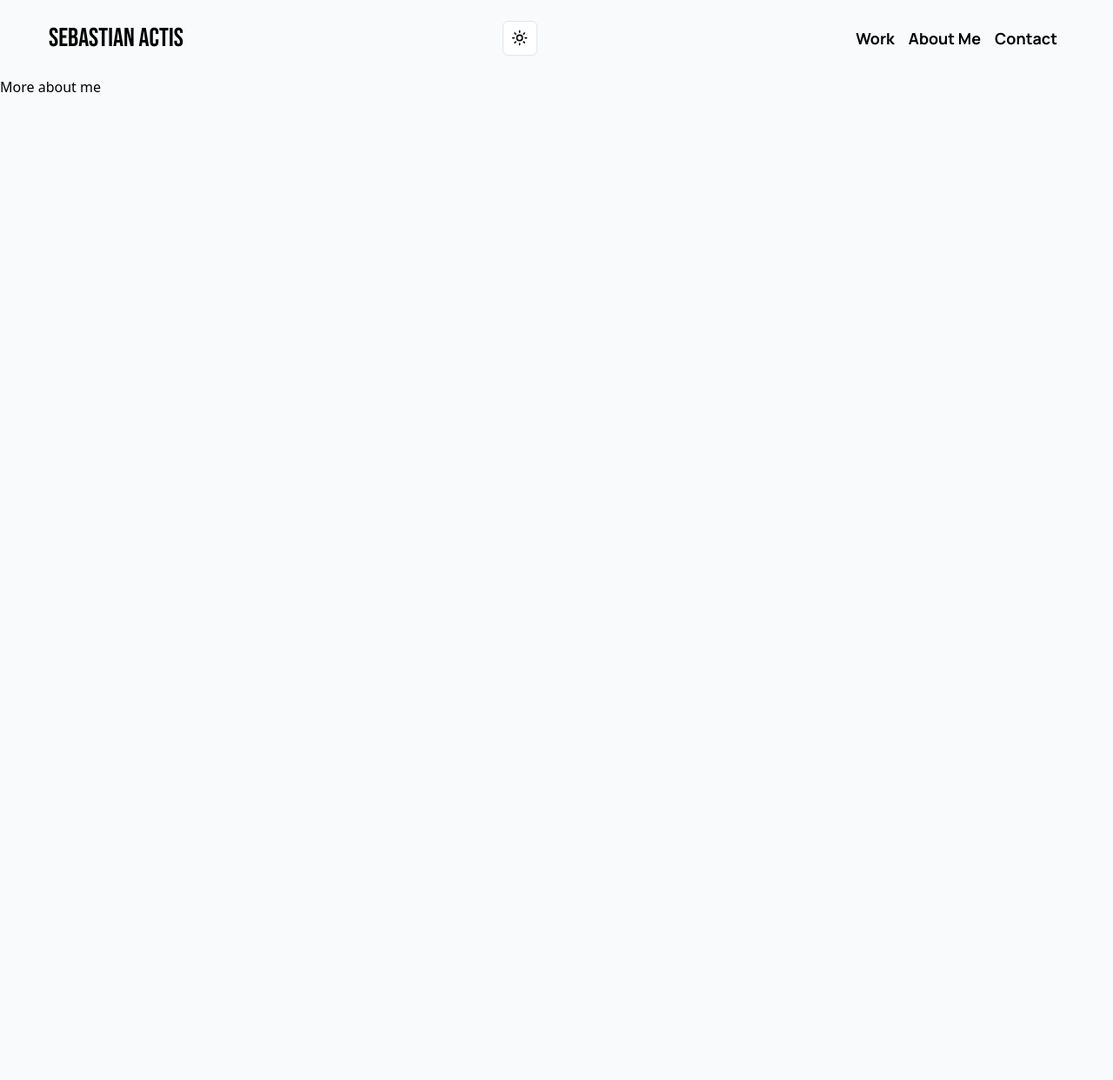
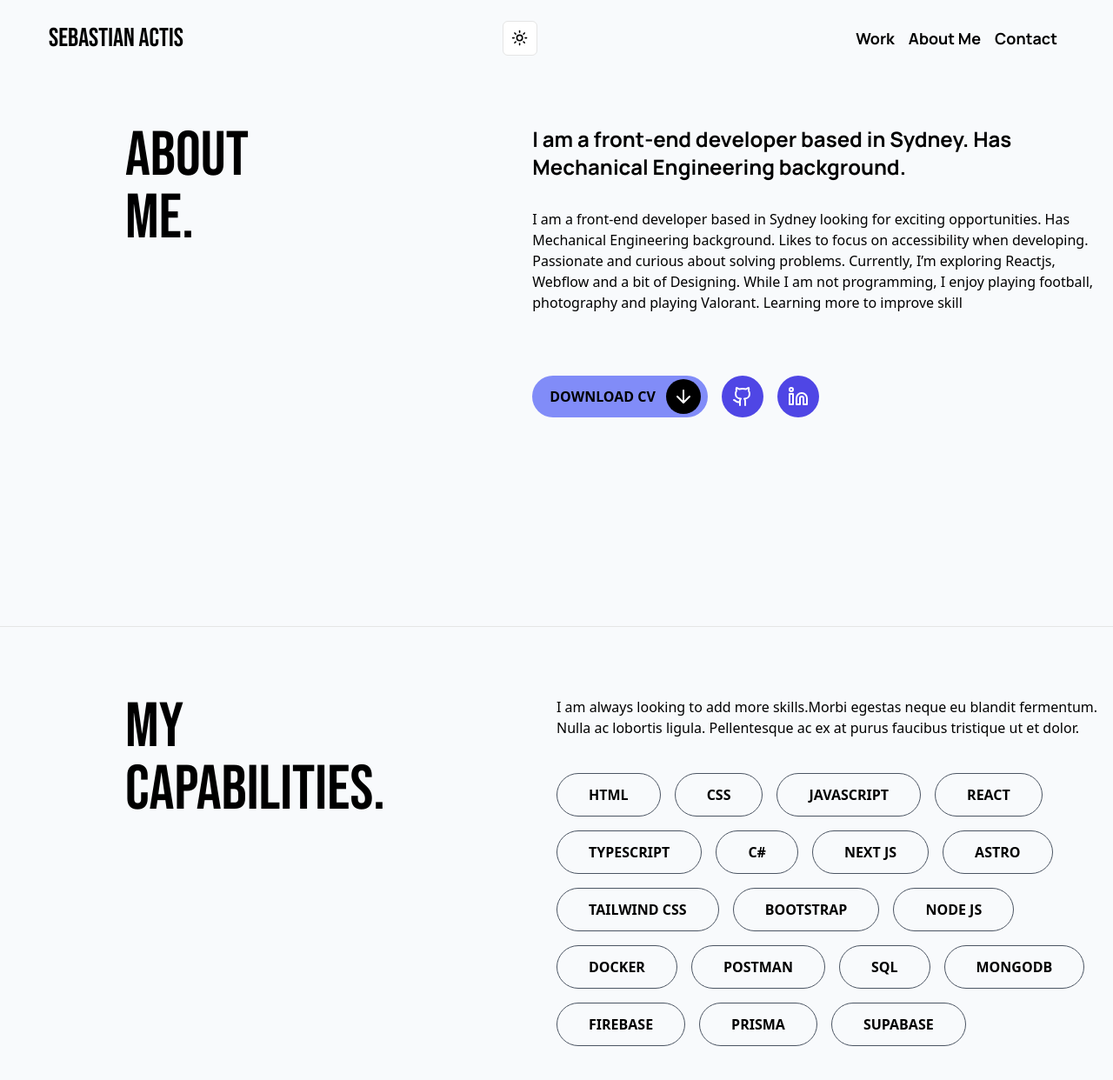
Before and after one commit to sebaactis/portfolio, a Next.js app: page /aboutme in a window 1280 px wide. Shown: the whole page at 87% size. Before the commit the page ends 800 px from the top, so only its background shows below. Built offline with nearby package versions, Linux system fonts and the light colour scheme.

Commit message:
about me + capabilites, section more about me

```diff
--- a/app/aboutme/page.tsx
+++ b/app/aboutme/page.tsx
@@ -1,11 +1,43 @@
-import React from 'react'
+import Capabilities from '@/components/capabilities/capabilities'
+import { Button } from '@/components/ui/button'
+import { Separator } from '@/components/ui/separator'
+import { bebasNeue, manrope } from '@/utils/fonts'
+import { ArrowDown, Github, LinkedinIcon } from 'lucide-react'
 
-const page = () => {
+const PageAboutMe = () => {
   return (
-    <div>
-      More about me
-    </div>
+    <>
+      <section id="aboutme" className="flex flex-col ml-5 mb-20 md:ml-36 2xl:ml-60 md:flex-row mt-20 gap-20 md:gap-52 md:mb-60">
+        <div className="flex flex-col md:mx-0 gap-2">
+          <h2 className={`${bebasNeue.className} md:text-7xl text-4xl`}> ABOUT ME.</h2>
+        </div>
+        <div className="md:w-[44rem] 2xl:ml-20 md:ml-10 flex flex-col gap-8">
+          <h2 className={`${manrope.className} md:text-2xl text-xl font-bold`}> I am a front-end developer based in Sydney. Has Mechanical Engineering background.  </h2>
+          <p className="">I am a front-end developer based in Sydney looking for exciting opportunities. Has Mechanical Engineering background. Likes to focus on accessibility when developing. Passionate and curious about solving problems. Currently, I’m exploring Reactjs, Webflow and a bit of Designing. While I am not programming, I enjoy playing football, photography and playing Valorant. Learning more to improve skill</p>
+          <div className="flex gap-3 mt-10 items-center">
+            <a href="#">
+              <Button className="rounded-3xl py-6 px-5 text-black bg-indigo-400 hover:bg-indigo-400 dark:bg-indigo-400 dark:hover:bg-indigo-400 font-bold hover:scale-[1.02] text-md transition duration-150">DOWNLOAD CV
+                <span className="bg-black rounded-full text-white dark:text-white p-2 ml-3 -mr-3">
+                  <ArrowDown />
+                </span>
+              </Button>
+            </a>
+
+            <a href="https://github.com/sebaactis" target="_blank" className="transition duration-500 rounded-full py-3 px-3 ml-1 bg-indigo-600 dark:bg-[#222222] dark:hover:bg-gray-800">
+              <Github className="text-white dark:text-indigo-400 font-bold" />
+            </a>
+
+            <a href="https://www.linkedin.com/in/sebastianactis/" target="_blank" className="transition duration-500 rounded-full py-3 px-3 ml-1 bg-indigo-600 dark:bg-[#222222] dark:hover:bg-gray-800">
+              <LinkedinIcon className="text-white dark:text-indigo-400 font-bold" />
+            </a>
+          </div>
+
+        </div>
+      </section>
+      <Separator className="dark:bg-gray-500" />
+      <Capabilities />
+    </>
   )
 }
 
-export default page
+export default PageAboutMe
--- /dev/null
+++ b/components/capabilities/capabilities.tsx
@@ -0,0 +1,29 @@
+import { bebasNeue } from '@/utils/fonts'
+import React from 'react'
+
+const Capabilities = () => {
+
+    const capabilities = ["HTML", "CSS", "JAVASCRIPT", "REACT", "TYPESCRIPT", "C#", "NEXT JS", "ASTRO", "TAILWIND CSS", "BOOTSTRAP", "NODE JS", "DOCKER", "POSTMAN", "SQL", "MONGODB", "FIREBASE", "PRISMA", "SUPABASE"]
+
+    return (
+        <section className="flex flex-col md:flex-row ml-5 md:ml-36 2xl:ml-60 gap-10 md:gap-40 mt-20 mb-10">
+            <div className="flex flex-col md:mx-0 gap-2">
+                <h2 className={`${bebasNeue.className} md:text-7xl text-4xl`}> MY CAPABILITIES.</h2>
+            </div>
+            <div className="flex flex-col w-[20rem] md:w-[40rem] gap-10">
+                <p className="">I am always looking to add more skills.Morbi egestas neque eu blandit fermentum. Nulla ac lobortis ligula. Pellentesque ac ex at purus faucibus tristique ut et dolor. </p>
+                <div className="flex md:w-[40rem] flex-wrap gap-3 md:gap-4">
+                    {capabilities.map((capability) => {
+                        return (
+                            <div key={capability} className="border border-gray-600 hover:bg-indigo-500 transition transition-500 rounded-full w-max px-4 py-2 md:px-9 md:py-3 font-bold">
+                                {capability}
+                            </div>
+                        )
+                    })}
+                </div>
+            </div>
+        </section>
+    )
+}
+
+export default Capabilities
--- a/components/navbar/navbar.tsx
+++ b/components/navbar/navbar.tsx
@@ -7,7 +7,7 @@ import { bebasNeue, manrope } from '@/utils/fonts';
 const NavBar = () => {
     return (
         <nav className='flex justify-between items-center m-6'>
-            <p className={`${bebasNeue.className} text-3xl md:ml-8`}> SEBASTIAN ACTIS</p>
+            <a href="/" className={`${bebasNeue.className} text-3xl md:ml-8`}> SEBASTIAN ACTIS</a>
             <ModeToggle />
             <MobileToogle />
             <ul className={`${manrope.className} gap-4 text-lg mr-10 hidden md:flex items-center justify-between`}>
```
